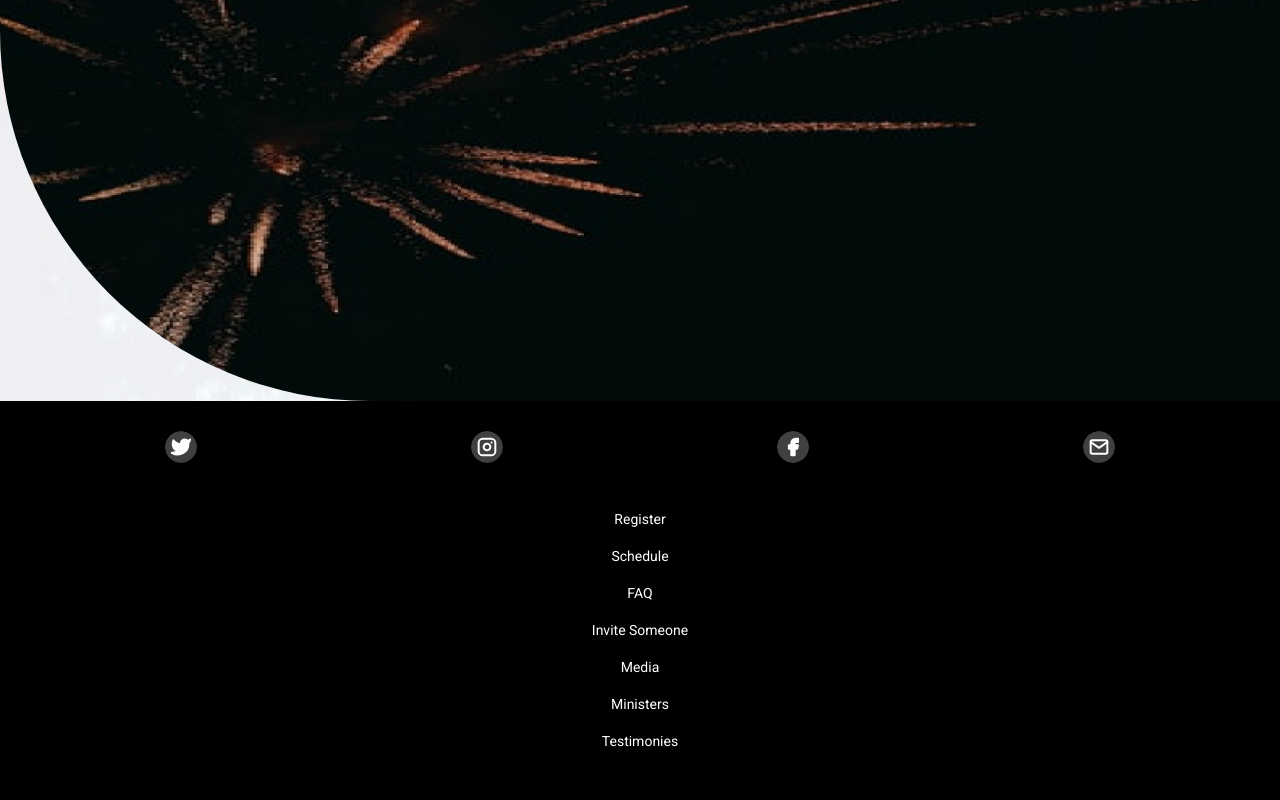
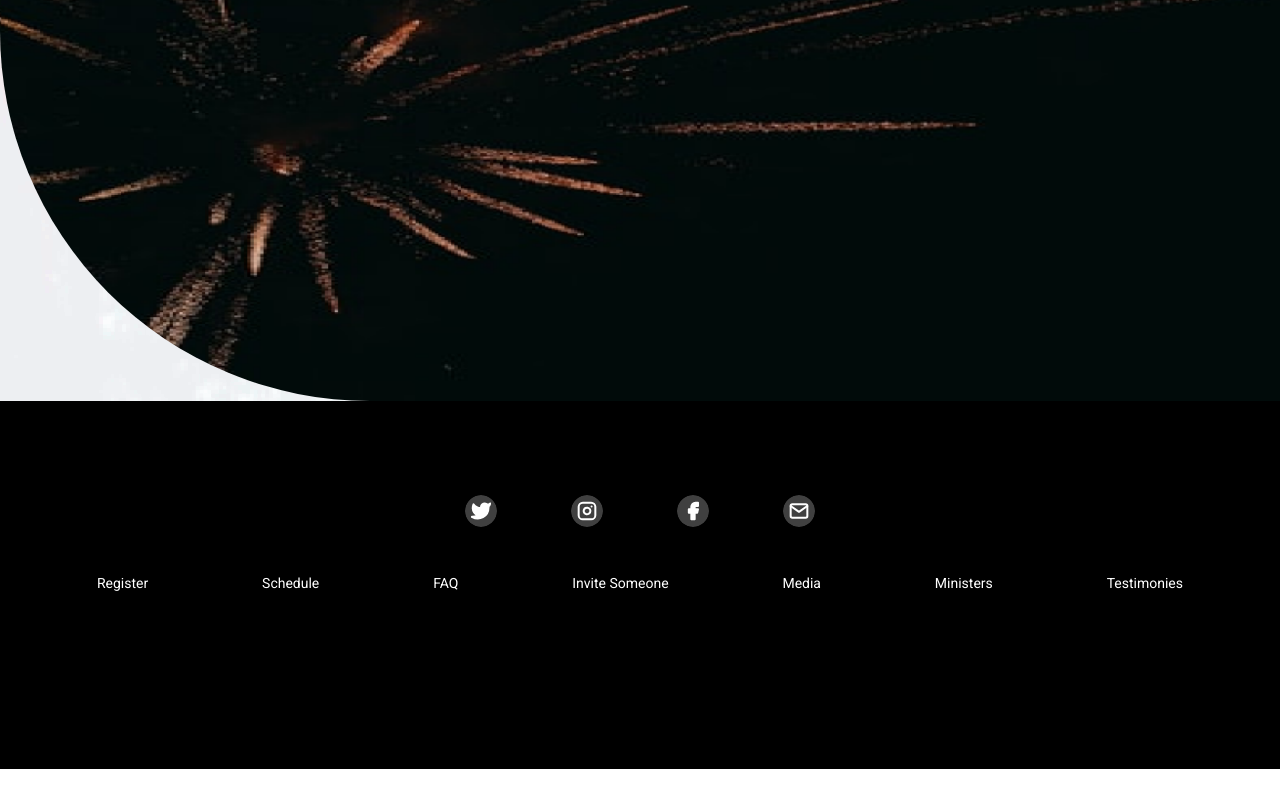
Before and after one commit to pemeraldy/2021-fest, a Nuxt app: page /faq in a window 1280 px wide. Shown: the part 383-1183 px from the top of the page. After the commit the page ends 1152 px from the top, so only its background shows below. Built offline with nearby package versions, Linux system fonts and the light colour scheme.

Commit message:
footer layout fixed

```diff
--- a/components/AppFooter.vue
+++ b/components/AppFooter.vue
@@ -1,6 +1,6 @@
 <template>
   <v-sheet color="black" class="main-footer pa-10" min-height="368">
-    <div class="icons-wrap">
+    <div class="icons-wrap mt-md-16">
       <v-row justify="space-around">
         <v-btn icon>
           <v-avatar width="32" height="32">
@@ -24,14 +24,24 @@
         </v-btn>
       </v-row>
     </div>
-    <div class="d-flex align-center justify-center mt-12 flex-column">
-      <nuxt-link class="my-2" to="/">Register</nuxt-link>
-      <nuxt-link class="my-2" to="/">Schedule</nuxt-link>
-      <nuxt-link class="my-2" to="/">FAQ</nuxt-link>
-      <nuxt-link class="my-2" to="/">Invite Someone</nuxt-link>
-      <nuxt-link class="my-2" to="/">Media</nuxt-link>
-      <nuxt-link class="my-2" to="/">Ministers</nuxt-link>
-      <nuxt-link class="my-2" to="/">Testimonies</nuxt-link>
+    <div
+      class="
+        d-flex
+        align-center
+        justify-center
+        mt-12
+        flex-column
+        justify-md-space-around
+        flex-md-row
+      "
+    >
+      <nuxt-link class="my-2 mx-md-10" to="/">Register</nuxt-link>
+      <nuxt-link class="my-2 mx-md-10" to="/">Schedule</nuxt-link>
+      <nuxt-link class="my-2 mx-md-10" to="/">FAQ</nuxt-link>
+      <nuxt-link class="my-2 mx-md-10" to="/">Invite Someone</nuxt-link>
+      <nuxt-link class="my-2 mx-md-10" to="/">Media</nuxt-link>
+      <nuxt-link class="my-2 mx-md-10" to="/">Ministers</nuxt-link>
+      <nuxt-link class="my-2 mx-md-10" to="/">Testimonies</nuxt-link>
     </div>
   </v-sheet>
 </template>
@@ -44,6 +54,17 @@ export default {}
 .main-footer {
   background: #000;
 }
+.icons-wrap {
+  @media screen and (min-width: 960px) {
+    width: 400px;
+    margin: 0 auto;
+  }
+}
+.v-btn--icon.v-size--default {
+  @media screen and (min-width: 960px) {
+    width: 86px;
+  }
+}
 .nuxt-link-exact-active,
 .nuxt-link-active {
   text-decoration: none;
```
